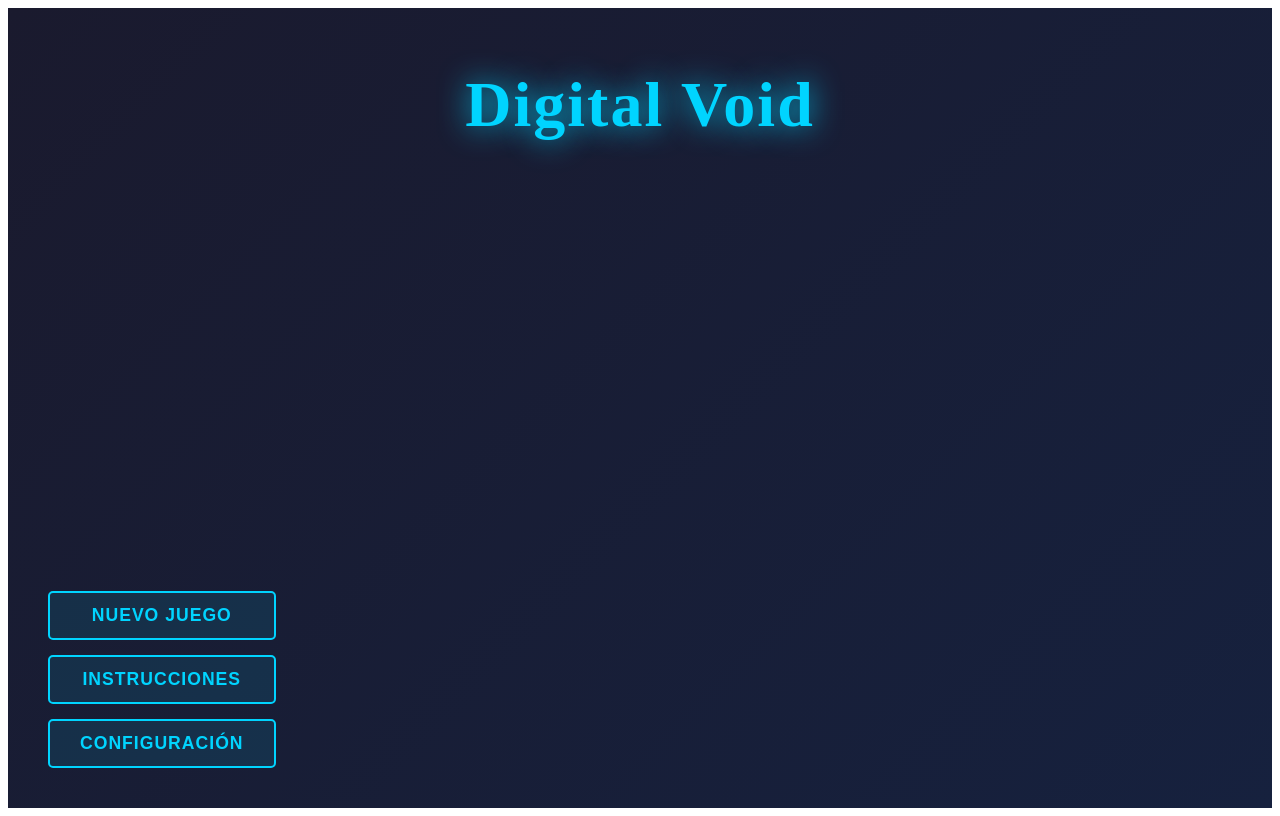
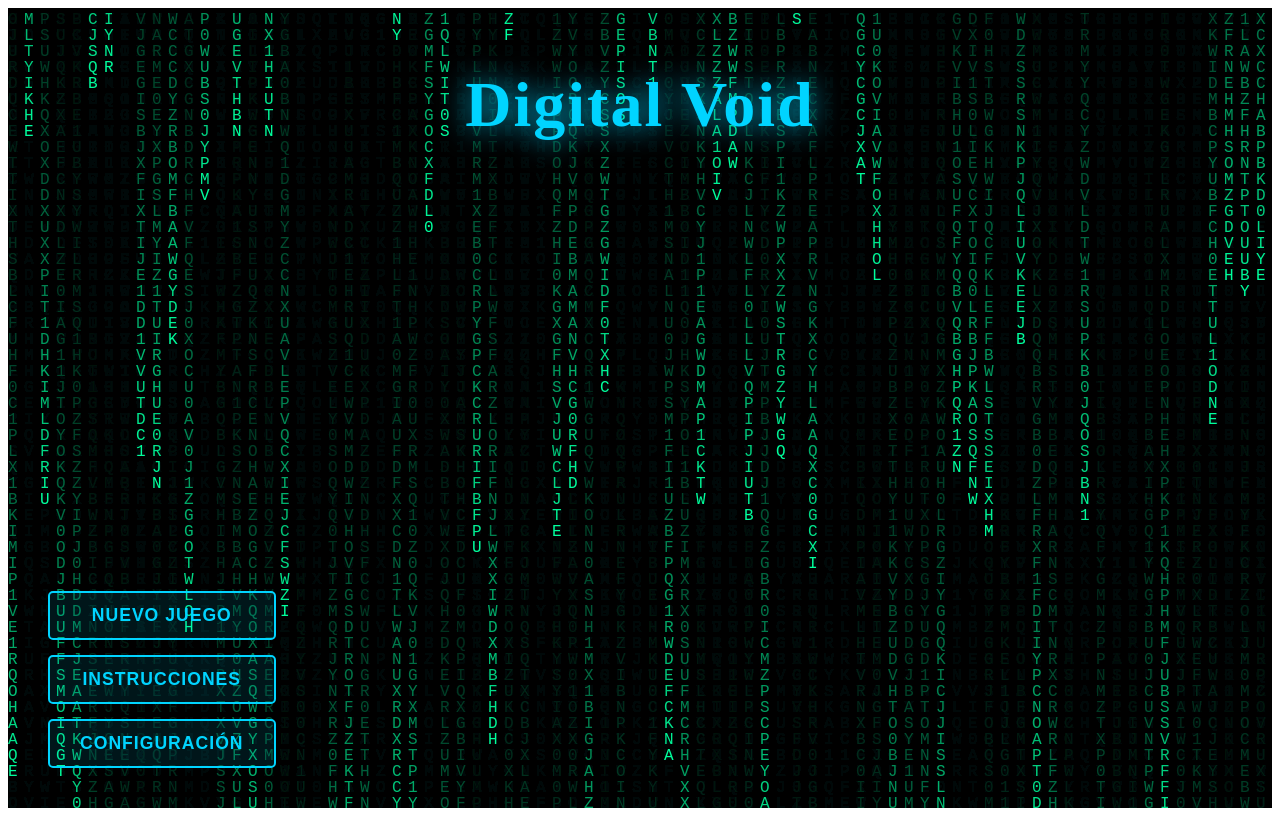
Before and after one commit to Newt90xz/Solemne2, a Vue app in the folder digitalvoid/: page / in a window 1280 px wide. Built offline with nearby package versions, Linux system fonts and the light colour scheme.

Commit message:
Update mainmenu.vue
efecto matrix porque me gusta xd

```diff
--- a/digitalvoid/src/components/mainmenu.vue
+++ b/digitalvoid/src/components/mainmenu.vue
@@ -1,5 +1,7 @@
 <!-- eslint-disable vue/multi-word-component-names -->
 <script setup lang="ts">
+import { ref, onMounted, onBeforeUnmount } from 'vue'
+
 const emit = defineEmits<{
   (e: 'new-game'): void
   (e: 'open-instructions'): void
@@ -18,10 +20,76 @@ const handleSettings = () => {
   emit('open-settings')
 }
 
+// Matrix background
+const canvasRef = ref<HTMLCanvasElement | null>(null)
+let ctx: CanvasRenderingContext2D | null = null
+const letters = '01ABCDEFGHIJKLMNOPQRSTUVWXYZ'
+const fontSize = 16
+let columns = 0
+let drops: number[] = []
+let animationInterval: number | null = null
+
+function updateColumns() {
+  const canvas = canvasRef.value
+  if (!canvas) return
+  columns = Math.ceil(canvas.width / fontSize)
+  drops = Array.from({ length: columns }).fill(1)
+}
+
+function resizeCanvas() {
+  const canvas = canvasRef.value
+  if (!canvas) return
+  // Use device pixel ratio for crisper rendering
+  const dpr = window.devicePixelRatio || 1
+  canvas.width = Math.floor(canvas.clientWidth * dpr)
+  canvas.height = Math.floor(canvas.clientHeight * dpr)
+  if (ctx) ctx.setTransform(dpr, 0, 0, dpr, 0, 0)
+  updateColumns()
+}
+
+function draw() {
+  const canvas = canvasRef.value
+  if (!canvas || !ctx) return
+  ctx.fillStyle = 'rgba(0, 0, 0, 0.05)'
+  ctx.fillRect(0, 0, canvas.width, canvas.height)
+
+  ctx.fillStyle = '#00FF9C'
+  ctx.font = `${fontSize}px monospace`
+
+  for (let i = 0; i < drops.length; i++) {
+    const text = letters[Math.floor(Math.random() * letters.length)]
+    ctx.fillText(text, i * fontSize, drops[i] * fontSize)
+
+    if (drops[i] * fontSize > canvas.clientHeight && Math.random() > 0.975) {
+      drops[i] = 0
+    }
+
+    drops[i]++
+  }
+}
+
+onMounted(() => {
+  const canvas = canvasRef.value
+  if (!canvas) return
+  ctx = canvas.getContext('2d')
+  resizeCanvas()
+  window.addEventListener('resize', resizeCanvas)
+  animationInterval = window.setInterval(draw, 33)
+})
+
+onBeforeUnmount(() => {
+  window.removeEventListener('resize', resizeCanvas)
+  if (animationInterval) {
+    clearInterval(animationInterval)
+    animationInterval = null
+  }
+})
+
 </script>
 
 <template>
   <div class="main-menu">
+    <canvas ref="canvasRef" class="matrix-canvas"/>
     <!-- Título centrado en la parte superior -->
     <div class="title-container">
       <h1 class="title">Digital Void</h1>
@@ -44,10 +112,21 @@ const handleSettings = () => {
   flex-direction: column;
   justify-content: space-between;
   align-items: center;
-  background: linear-gradient(135deg, #1a1a2e 0%, #16213e 100%);
+  background: transparent;
   padding: 0;
   position: relative;
   overflow: hidden;
+}
+
+.matrix-canvas {
+  position: absolute;
+  top: 0;
+  left: 0;
+  width: 100%;
+  height: 100%;
+  z-index: 0;
+  pointer-events: none;
+  background: black;
 }
 
 .title-container {
@@ -56,6 +135,7 @@ const handleSettings = () => {
   align-items: center;
   width: 100%;
   padding-top: 60px;
+  z-index: 2;
 }
 
 .title {
@@ -85,6 +165,7 @@ const handleSettings = () => {
   position: absolute;
   bottom: 0;
   left: 0;
+  z-index: 2;
 }
 
 .menu-button {
```
